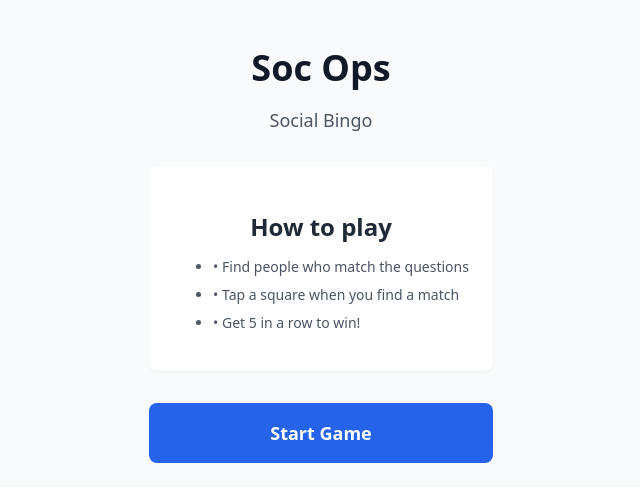
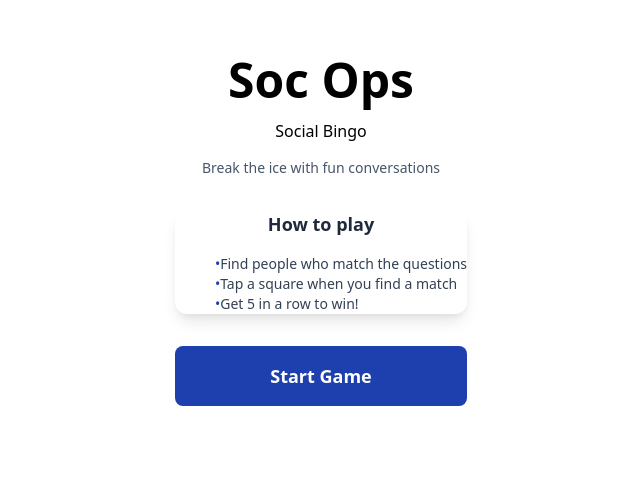
Before and after one commit to rgeetha526-cmd/my-soc-ops-python, a FastAPI app: page / in a window 1280 px wide. Shown: the top 502 px of the page, without its empty margins (319-959 px from the left). Run offline with FastAPI, Linux system fonts and the light colour scheme.

Commit message:
Redesign UI to Corporate Clean Blue theme with updated styles, components, and enhanced visual hierarchy

```diff
--- a/app/static/css/app.css
+++ b/app/static/css/app.css
@@ -51,22 +51,23 @@ body {
 .mx-auto { margin-left: auto; margin-right: auto; }
 
 .bg-white { background-color: #ffffff; }
-.bg-gray-50 { background-color: #f9fafb; }
-.bg-gray-100 { background-color: #f3f4f6; }
+.bg-gray-50 { background-color: #f8fafc; }
+.bg-gray-100 { background-color: #f1f5f9; }
 .bg-amber-100 { background-color: #fef3c7; }
 .bg-amber-200 { background-color: #fde68a; }
-.bg-accent { background-color: #2563eb; }
-.bg-marked { background-color: #dcfce7; }
+.bg-accent { background-color: #1e40af; }
+.bg-accent-light { background-color: #3b82f6; }
+.bg-marked { background-color: #dbeafe; }
 .bg-black\/50 { background-color: rgba(0, 0, 0, 0.5); }
 
 .text-white { color: #ffffff; }
-.text-gray-500 { color: #6b7280; }
-.text-gray-600 { color: #4b5563; }
-.text-gray-700 { color: #374151; }
-.text-gray-800 { color: #1f2937; }
-.text-gray-900 { color: #111827; }
-.text-green-600 { color: #16a34a; }
-.text-green-800 { color: #166534; }
+.text-gray-500 { color: #64748b; }
+.text-gray-600 { color: #475569; }
+.text-gray-700 { color: #334155; }
+.text-gray-800 { color: #1e293b; }
+.text-gray-900 { color: #0f172a; }
+.text-blue-600 { color: #1e40af; }
+.text-blue-800 { color: #1e293b; }
 .text-amber-500 { color: #f59e0b; }
 .text-amber-800 { color: #92400e; }
 .text-amber-900 { color: #78350f; }
@@ -86,16 +87,18 @@ body {
 
 .border { border-width: 1px; }
 .border-b { border-bottom-width: 1px; }
-.border-gray-200 { border-color: #e5e7eb; }
-.border-gray-300 { border-color: #d1d5db; }
+.border-gray-200 { border-color: #e2e8f0; }
+.border-gray-300 { border-color: #cbd5e1; }
 .border-amber-400 { border-color: #fbbf24; }
-.border-marked-border { border-color: #22c55e; }
+.border-marked-border { border-color: #1e40af; }
 
 .rounded { border-radius: 0.25rem; }
 .rounded-lg { border-radius: 0.5rem; }
 .rounded-xl { border-radius: 0.75rem; }
 
 .shadow-sm { box-shadow: 0 1px 2px 0 rgba(0, 0, 0, 0.05); }
+.shadow-md { box-shadow: 0 4px 6px -1px rgba(0, 0, 0, 0.1), 0 2px 4px -1px rgba(0, 0, 0, 0.06); }
+.shadow-lg { box-shadow: 0 10px 15px -3px rgba(0, 0, 0, 0.1), 0 4px 6px -2px rgba(0, 0, 0, 0.05); }
 .shadow-xl { box-shadow: 0 20px 25px -5px rgba(0, 0, 0, 0.1), 0 10px 10px -5px rgba(0, 0, 0, 0.04); }
 
 .space-y-2 > * + * { margin-top: 0.5rem; }
@@ -125,10 +128,21 @@ button {
     border: none;
     background: none;
     font: inherit;
+    transition: all 0.2s ease;
+}
+
+button:hover:not(:disabled) {
+    transform: translateY(-1px);
+    box-shadow: 0 4px 8px rgba(0, 0, 0, 0.1);
+}
+
+button:active:not(:disabled) {
+    transform: translateY(0);
 }
 
 button:disabled {
     cursor: default;
+    opacity: 0.6;
 }
 
 .wrap-break-word {
@@ -147,6 +161,12 @@ button:disabled {
     min-height: 60px;
 }
 
+.bg-gradient-to-r { background-image: linear-gradient(to right, var(--tw-gradient-stops)); }
+.from-blue-600 { --tw-gradient-from: #1e40af; --tw-gradient-stops: var(--tw-gradient-from), var(--tw-gradient-to, rgba(30, 64, 175, 0)); }
+.to-blue-800 { --tw-gradient-to: #1e293b; }
+
+.hover\:shadow-lg:hover { box-shadow: 0 10px 15px -3px rgba(0, 0, 0, 0.1), 0 4px 6px -2px rgba(0, 0, 0, 0.05); }
+
 @keyframes bounce {
     0%, 100% {
         transform: translateY(-25%);
--- a/app/templates/base.html
+++ b/app/templates/base.html
@@ -3,7 +3,7 @@
 <head>
 <meta charset="utf-8">
     <meta name="viewport" content="width=device-width, initial-scale=1.0, maximum-scale=1.0, user-scalable=no">
-    <meta name="theme-color" content="#2563eb">
+    <meta name="theme-color" content="#1e40af">
     <meta name="description" content="Social Bingo - Find people who match the questions!">
     <title>Soc Ops - Social Bingo</title>
     <link rel="stylesheet" href="/static/css/app.css">
--- a/app/templates/components/start_screen.html
+++ b/app/templates/components/start_screen.html
@@ -1,15 +1,16 @@
 <div id="game-container">
-<div class="flex flex-col items-center justify-center min-h-full p-6 bg-gray-50">
-    <div class="text-center max-w-sm">
-        <h1 class="text-4xl font-bold text-gray-900 mb-2">Soc Ops</h1>
-        <p class="text-lg text-gray-600 mb-8">Social Bingo</p>
+<div class="flex flex-col items-center justify-center min-h-full p-6 bg-gradient-to-br from-blue-50 to-white">
+    <div class="text-center max-w-md">
+        <h1 class="text-5xl font-bold text-blue-900 mb-2">Soc Ops</h1>
+        <p class="text-xl text-blue-700 mb-1">Social Bingo</p>
+        <p class="text-sm text-gray-600 mb-8">Break the ice with fun conversations</p>
 
-        <div class="bg-white rounded-lg p-6 shadow-sm border border-gray-200 mb-8">
-            <h2 class="font-semibold text-gray-800 mb-3">How to play</h2>
-            <ul class="text-left text-gray-600 text-sm space-y-2">
-                <li>• Find people who match the questions</li>
-                <li>• Tap a square when you find a match</li>
-                <li>• Get 5 in a row to win!</li>
+        <div class="bg-white rounded-xl p-8 shadow-lg border border-gray-200 mb-8">
+            <h2 class="font-semibold text-gray-800 mb-4 text-lg">How to play</h2>
+            <ul class="text-left text-gray-700 text-sm space-y-3">
+                <li class="flex items-start"><span class="text-blue-600 mr-2">•</span> Find people who match the questions</li>
+                <li class="flex items-start"><span class="text-blue-600 mr-2">•</span> Tap a square when you find a match</li>
+                <li class="flex items-start"><span class="text-blue-600 mr-2">•</span> Get 5 in a row to win!</li>
             </ul>
         </div>
 
@@ -17,7 +18,7 @@
             hx-post="/start"
             hx-target="#game-container"
             hx-swap="outerHTML"
-            class="w-full bg-accent text-white font-semibold py-4 px-8 rounded-lg text-lg active:bg-accent-light transition-colors">
+            class="w-full bg-accent text-white font-semibold py-4 px-8 rounded-lg text-lg hover:shadow-xl transition-all duration-200">
             Start Game
         </button>
     </div>
```
Also changed, not shown: app/templates/components/bingo_board.html (+5 -5 lines), app/templates/components/bingo_modal.html (+6 -6 lines), app/templates/components/game_screen.html (+5 -5 lines), .github/prompts/plan-redesignSocOpsUiToCorporateCleanBlueProfessionalTheme.prompt.md (added).
